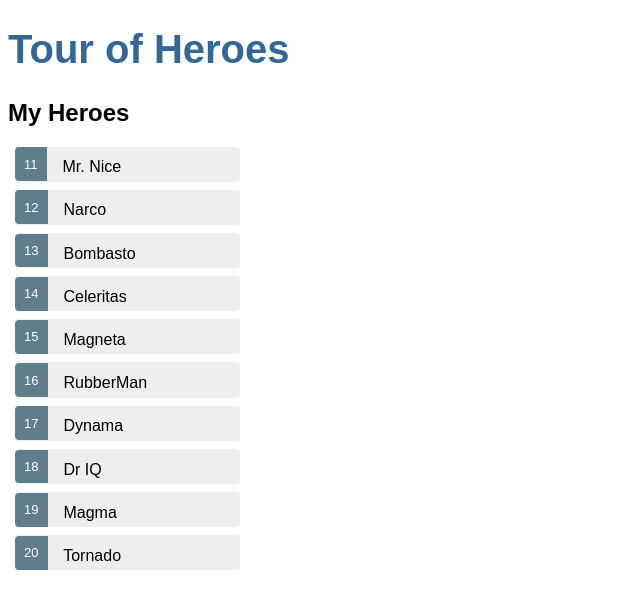
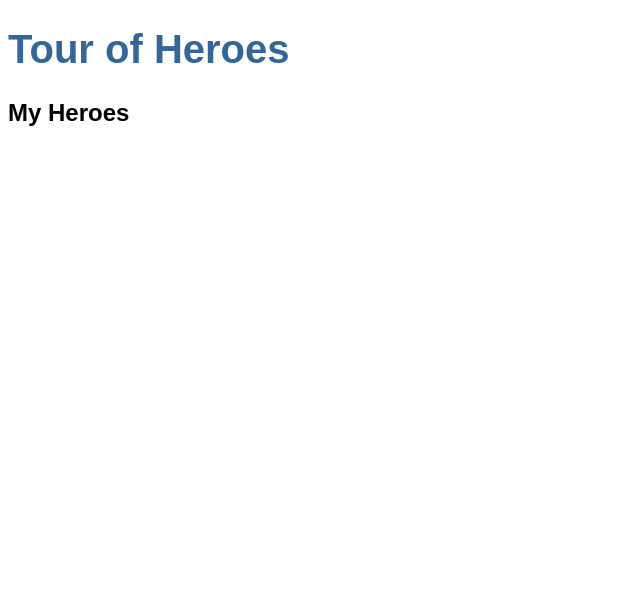
Before and after one commit to alexander-makarevich/angular-tour-of-heroes, an Angular app: page / in a window 1280 px wide. Shown: the top 608 px of the page, without its empty margins (0-640 px from the left). Built offline with nearby package versions, Linux system fonts and the light colour scheme.

Commit message:
Update HeroesComponent

```diff
--- a/src/app/heroes/heroes.component.ts
+++ b/src/app/heroes/heroes.component.ts
@@ -1,6 +1,6 @@
 import { Component, OnInit } from '@angular/core';
 import { Hero } from '../hero';
-import { HEROES } from '../mock-heroes';
+import { HeroService } from '../hero.service';
 
 @Component({
   selector: 'app-heroes',
@@ -9,7 +9,7 @@ import { HEROES } from '../mock-heroes';
 })
 export class HeroesComponent implements OnInit {
 
-  heroes = HEROES;
+  heroes: Hero[];
 
   selectedHero: Hero;
 
```
